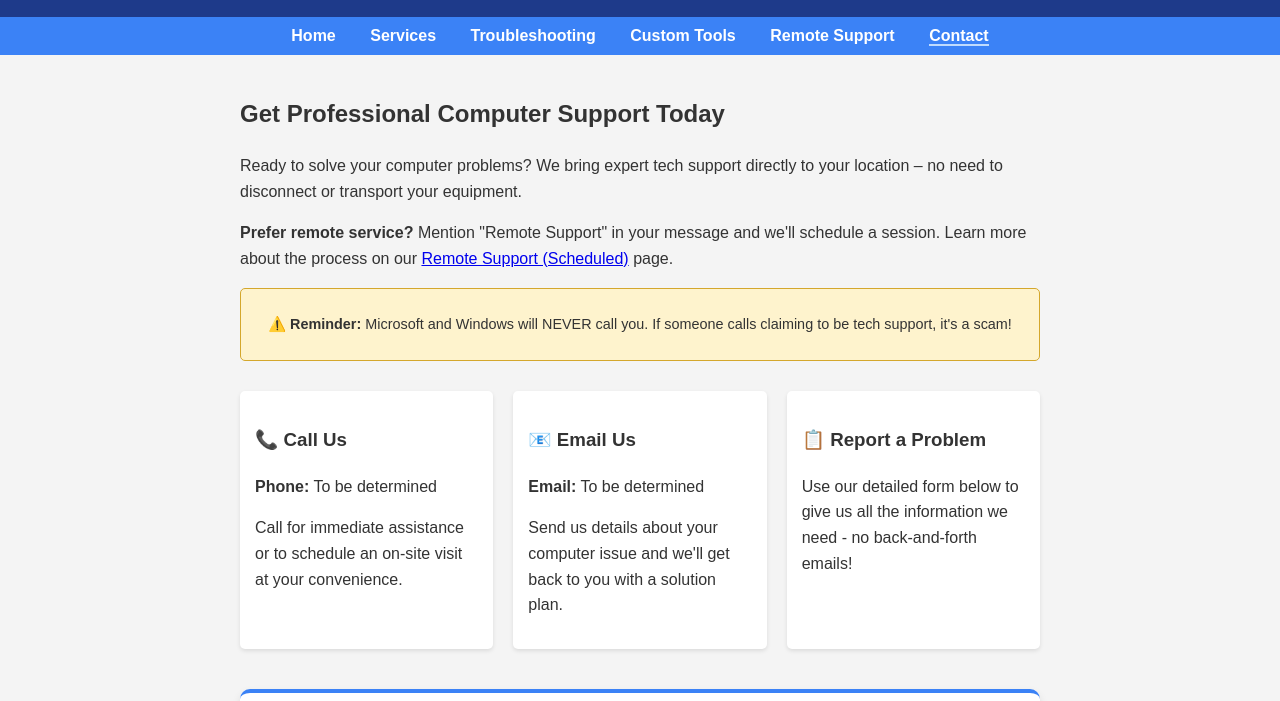
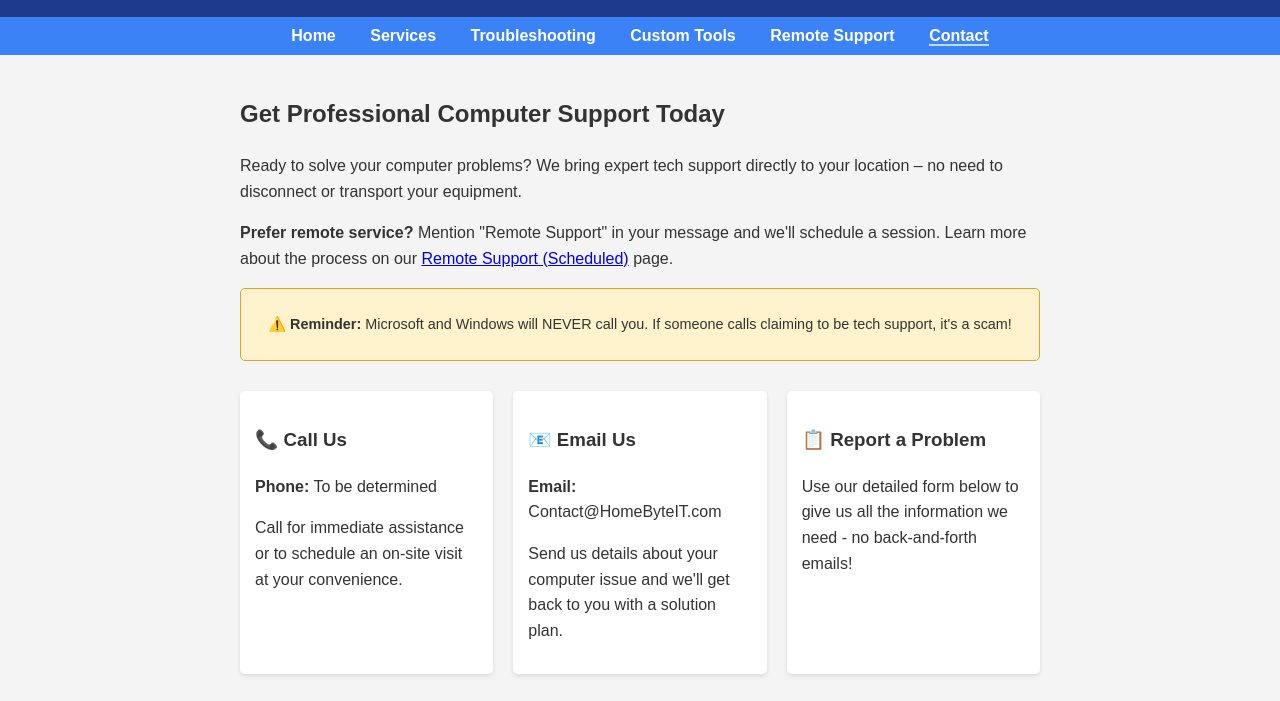
Before and after one commit to CipherLogsPlus/HomeByte-IT, a plain HTML site: page public/contact.html in a window 1280 px wide. Shown: the part 99-800 px from the top of the page. Drawn offline with Linux system fonts and the light colour scheme.

Commit message:
Update contact.html

```diff
--- a/public/contact.html
+++ b/public/contact.html
@@ -37,7 +37,7 @@
 
         <div class="contact-method">
             <h3>📧 Email Us</h3>
-            <p><strong>Email:</strong> To be determined</p>
+            <p><strong>Email:</strong> Contact@HomeByteIT.com</p>
             <p>Send us details about your computer issue and we'll get back to you with a solution plan.</p>
         </div>
 
```
